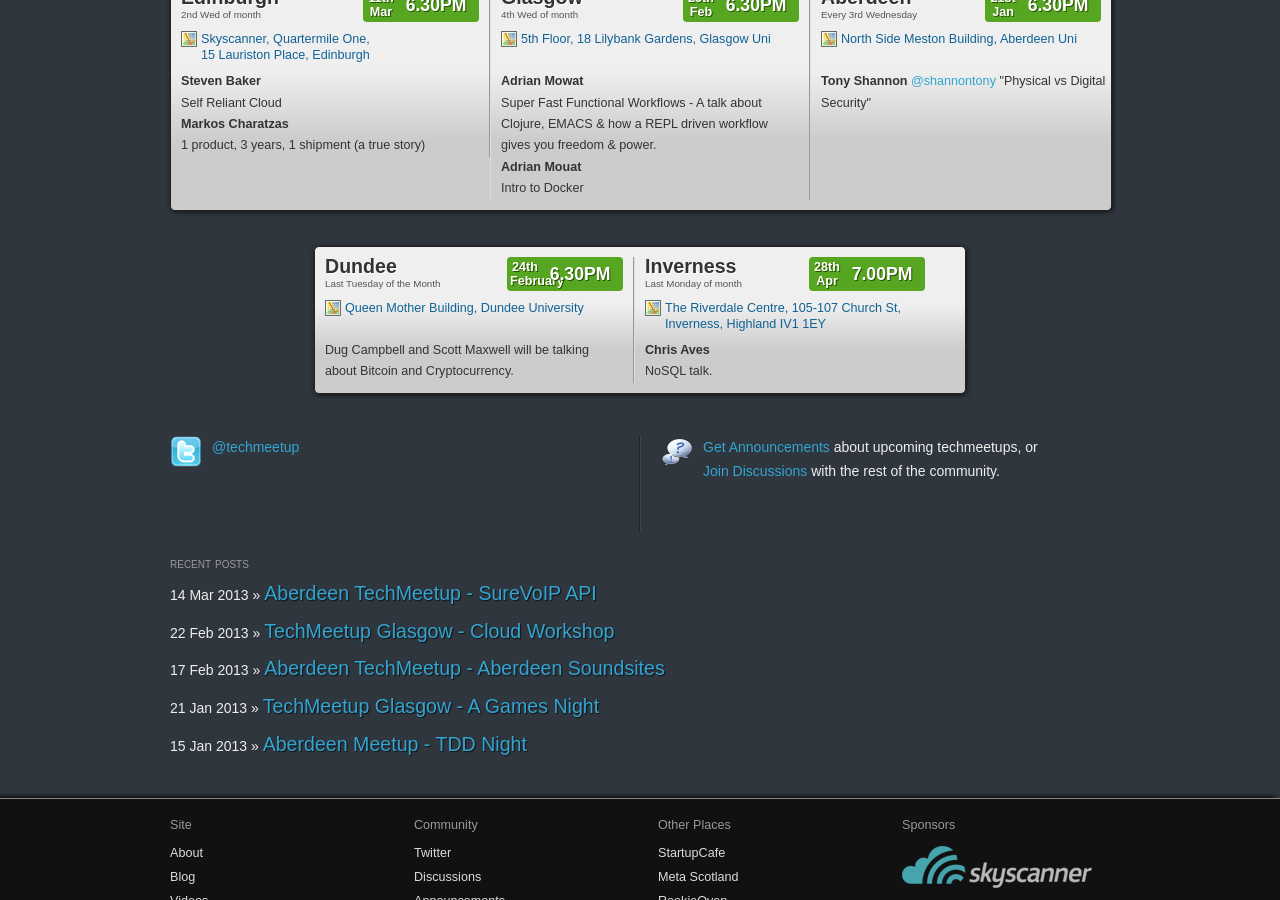
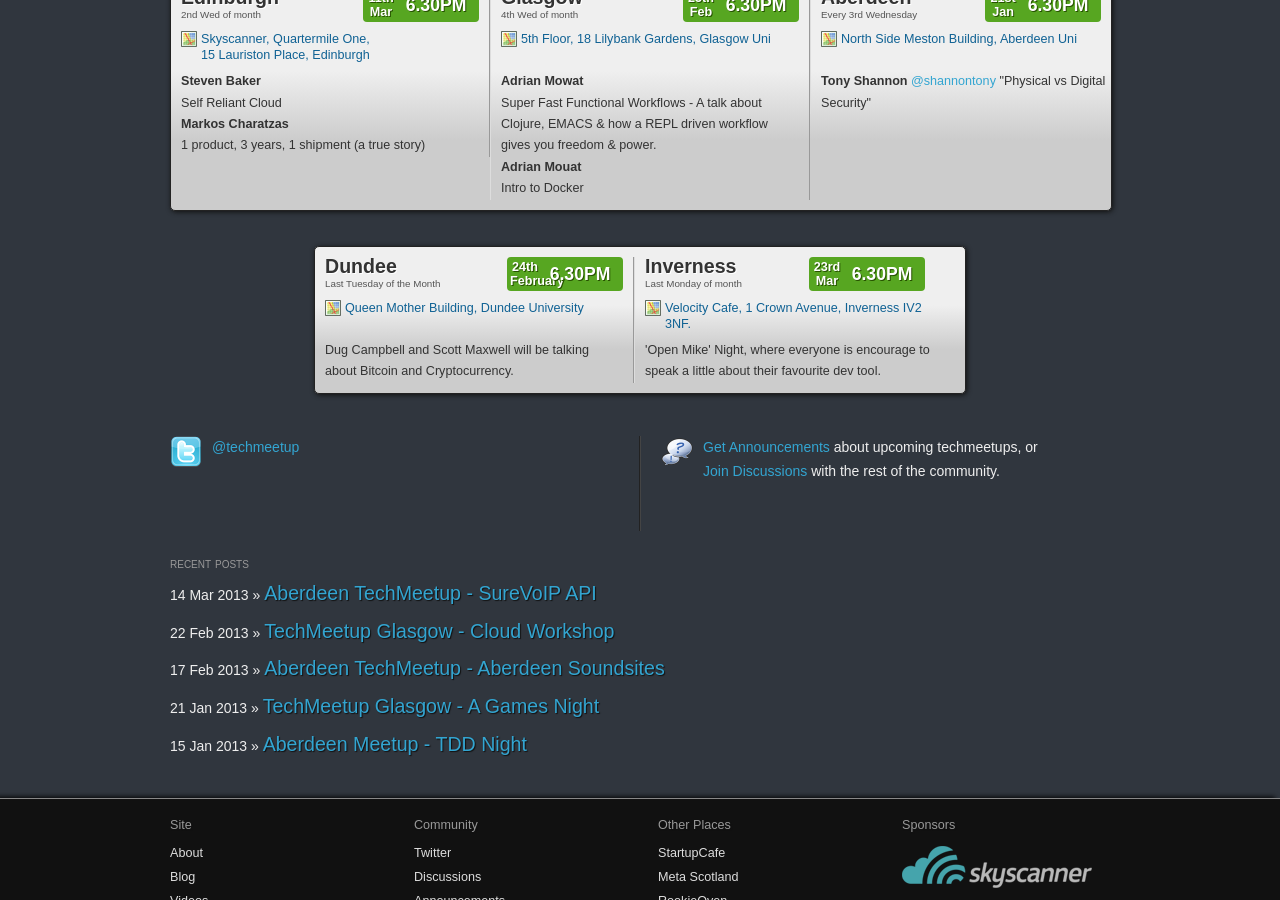
Before and after one commit to techmeetup/techmeetup.co.uk, a Jekyll site: the page built from index.html, in a window 1280 px wide and 900 px high, scrolled down 422 px. Built offline with Jekyll 4.4.1, drawn with Linux system fonts in a browser that asks for light colours.

Commit message:
Organiser of TechMeetup Inverness changed to @AlasdairMorris.

```diff
--- a/about.html
+++ b/about.html
@@ -87,6 +87,7 @@
 	<li>Ryan Cormack, <a href="http://www.twitter.com/RyanCormack">@RyanCormack</a></li>
 	<li>Andy Cobley, <a href="http://www.twitter.com/AndyCobley">@AndyCobley</a></li>
 	<li>Brian Davidson, <a href="http://www.twitter.com/bcd_dundee">@bcd_dundee</a></li>
+	<li>Alasdair Morris, <a href="http://www.twitter.com/AlasdairMorris">@AlasdairMorris</a></li>
   </ul>
 
 <p>If you want to help out, speak to an organiser at your local event.</p>
--- a/index.html
+++ b/index.html
@@ -127,19 +127,17 @@
   <li class="last">
     <h4><a href="{{ site.baseurl }}/inverness.html">Inverness</a></h4>
     <span>Last Monday of month</span>
-    <p><a href="https://www.google.co.uk/maps/place/Riverdale+Centre/@57.479886,-4.228129,17z/data=!3m1!4b1!4m2!3m1!1s0x0:0x14e7fc0a5671c973" class="map">The Riverdale Centre, 105-107 Church St, Inverness, Highland IV1 1EY</a></p>
+    <p><a href="https://www.google.co.uk/maps/place/Velocity+Cafe+and+Bicycle+Workshop/@57.478026,-4.219222,17z/data=!4m6!1m3!3m2!1s0x488f714c32f8df9d:0x3eec43c6c2ca5cce!2sVelocity+Cafe+and+Bicycle+Workshop!3m1!1s0x488f714c32f8df9d:0x3eec43c6c2ca5cce" class="map">Velocity Cafe, 1 Crown Avenue, Inverness IV2 3NF.</a></p>
     <p>
-      <strong>Chris Aves</strong>
-      <br>
-      NoSQL talk.
+      'Open Mike' Night, where everyone is encourage to speak a little about their favourite dev tool.
     </p>
     <div class="datewrapper">
       <div class="when">
         <div class="daywrap">
-          <div class="day">28th</div>
-          <div class="month">Apr</div>
+          <div class="day">23rd</div>
+          <div class="month">Mar</div>
         </div>
-        <div class="time">7.00PM</div>
+        <div class="time">6.30PM</div>
       </div>
     </div>
   </li>
--- a/inverness.html
+++ b/inverness.html
@@ -8,8 +8,7 @@
 <p>Last monday of month</p>
 
 <p class="organisers">
-	Organised by: <a class="organiser" href="https://twitter.com/dmlFitz">@dmlFitz</a> and
-	<a class="organiser" href="https://twitter.com/HAOstewart">@HAOstewart</a>
+	Organised by: <a class="organiser" href="https://twitter.com/AlasdairMorris">@AlasdairMorris</a>
 </p>
 
 <div id="UpcomingEvents"></div>
@@ -23,7 +22,7 @@
 <p>
 	Note that sometimes special events are held at other locations, so always check details for each event.
 	But usually, you'll find us at
-	<a href="https://www.google.co.uk/maps/place/9+High+St/@57.4778772,-4.2246911,17z/data=!3m1!4b1!4m2!3m1!1s0x488f7152112026b9:0x33ff3f5d3d2cbd0">The Caledonian Smith &amp; Jones Bar, 9 High Street, Inverness, IV1 1HT</a>.
+	<a href="https://www.google.co.uk/maps/place/Velocity+Cafe+and+Bicycle+Workshop/@57.478026,-4.219222,17z/data=!4m6!1m3!3m2!1s0x488f714c32f8df9d:0x3eec43c6c2ca5cce!2sVelocity+Cafe+and+Bicycle+Workshop!3m1!1s0x488f714c32f8df9d:0x3eec43c6c2ca5cce">Velocity Cafe, 1 Crown Avenue, Inverness IV2 3NF.</a>.
 </p>
 
 
```
